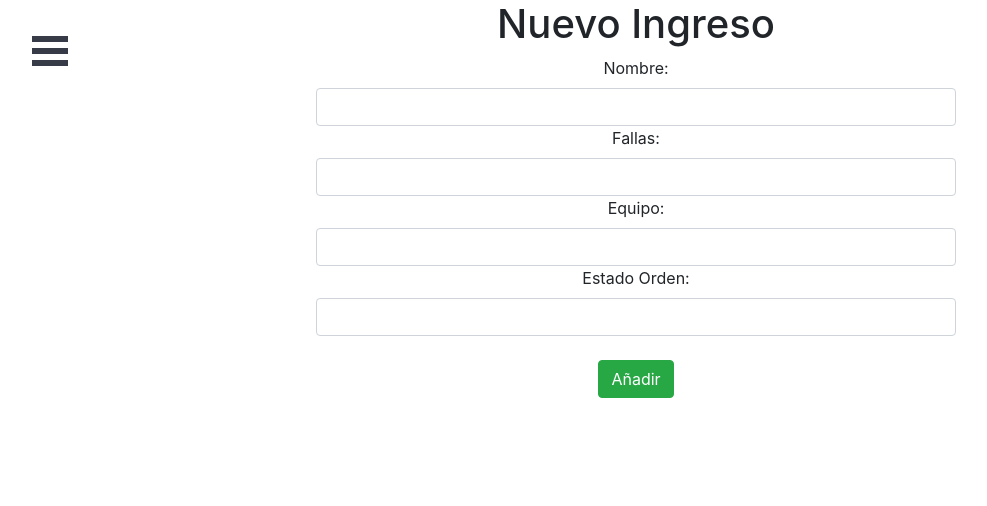
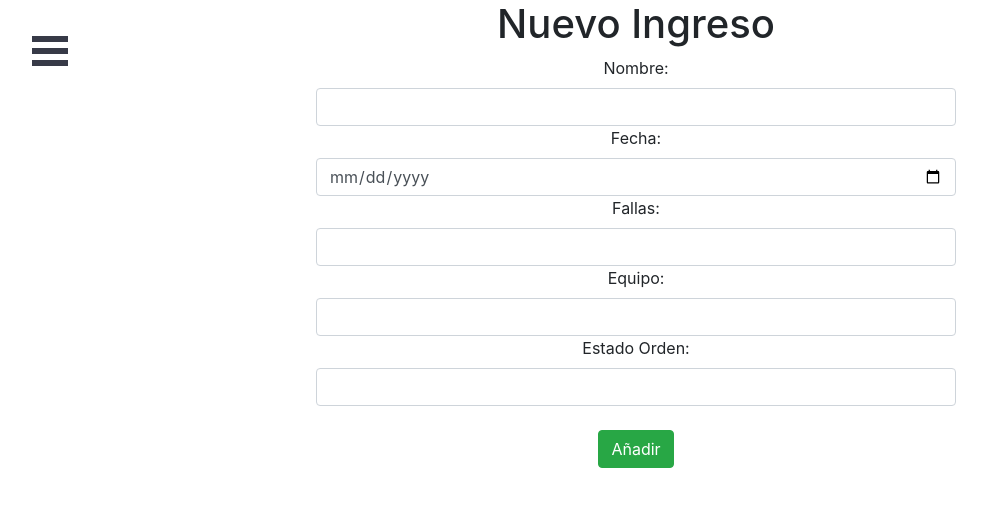
Before and after one commit to diegodl2002/iPlayappcompo1.1, a React (Create React App) app: page /create in a window 1280 px wide. Shown: the top 506 px of the page, without its empty margins (4-991 px from the left). Built offline with nearby package versions, Linux system fonts and the light colour scheme.

Commit message:
working backend routes get and put

```diff
--- a/src/Global.js
+++ b/src/Global.js
@@ -1,5 +1,5 @@
 var Global = {
-    urlproductos: "http://localhost:3000"
+    urlproductos: "http://localhost:9000"
 }
 
 export default Global;
--- a/src/components/CrudProductos/DetallesProducto.js
+++ b/src/components/CrudProductos/DetallesProducto.js
@@ -37,6 +37,7 @@ export default class DetallesProducto extends Component {
                         <NavLink to="/reparaciones" className="btn btn-sm btn-dark">Listado</NavLink>
                         <br /><br />
                         <h3>Nombre: <span style={{color: "green", fontWeight: "bold"}}>{this.state.producto.nombre}</span></h3>
+                        <h3>Fecha: <span style={{color: "green", fontWeight: "bold"}}>{this.state.producto.fecha}</span></h3>
                         <h3>Fallas: <span style={{color: "green", fontWeight: "bold"}}>{this.state.producto.falla}</span></h3>
                         <h3>Equipo: <span style={{color: "green", fontWeight: "bold"}}>{this.state.producto.equipo}</span></h3>
                         <h3>Estado Orden: <span style={{color: "green", fontWeight: "bold"}}>{this.state.producto.estadoorden}</span></h3>
--- a/src/components/CrudProductos/InsertarProducto.js
+++ b/src/components/CrudProductos/InsertarProducto.js
@@ -1,12 +1,13 @@
 import React, { Component } from 'react';
 import axios from 'axios';
-import Global from '../../Global';
+/* import Global from '../../Global'; */
 import { Redirect } from 'react-router-dom';
 
 export default class InsertarProducto extends Component {
 
     cajaNumRef = React.createRef();
     cajaNomRef = React.createRef();
+    cajaFecRef = React.createRef();
     cajaFalRef = React.createRef();
     cajaEquRef = React.createRef();
     cajaEstRef = React.createRef();
@@ -17,24 +18,26 @@ export default class InsertarProducto extends Component {
         e.preventDefault();
         var nom = this.cajaNomRef.current.value;
         var fal = this.cajaFalRef.current.value;
+        var fec = this.cajaFecRef.current.value;
         var equ = this.cajaEquRef.current.value;
         var est = this.cajaEstRef.current.value;
         var producto = {
             nombre: nom
+            , fecha: fec
             , falla: fal
             , equipo: equ
             , estadoorden: est
 
         };
-        var url = Global.urlproductos + '/productos';
-        axios.post(url, producto).then(res => {
+        /* var url = Global.urlproductos+'/users/create'; */
+        axios.post('http://localhost:4000/users/create', producto).then(res => {
             this.setState({ status: true });
         });
     }
 
     render() {
         if(this.state.status === true){
-            return <Redirect to="/" />
+            return <Redirect to="/reparaciones" />
         }
         return (
             <div>
@@ -42,6 +45,8 @@ export default class InsertarProducto extends Component {
                 <form onSubmit={this.nuevoProducto} style={{width: "50%", margin: "auto"}}>
                     <label>Nombre: </label>
                     <input type="text" name="cajanom" className="form-control" ref={this.cajaNomRef} />
+                    <label>Fecha: </label>
+                    <input type="date" name="cajafec" className="form-control" ref={this.cajaFecRef} />
                     <label>Fallas: </label>
                     <input type="text" name="cajafal" className="form-control" ref={this.cajaFalRef} />
                     <label>Equipo: </label>
--- a/src/components/CrudProductos/Productos.js
+++ b/src/components/CrudProductos/Productos.js
@@ -1,6 +1,6 @@
 import React, { Component } from 'react';
 import axios from 'axios';
-import Global from '../../Global';
+/* import Global from '../../Global'; */
 import { NavLink } from 'react-router-dom';
 
 export default class Productos extends Component {
@@ -11,9 +11,9 @@ export default class Productos extends Component {
     }
 
     cargarProductos = () => {
-        var url = Global.urlproductos;
-        var request = "/productos";
-        axios.get(url + request).then(res => {
+        /* var url = Global.urlproductos; */
+        /* var request = "/productos"; */
+        axios.get('http://localhost:4000/users').then(res => {
             this.setState({
                 productos: res.data
                 , status: true
@@ -35,6 +35,7 @@ export default class Productos extends Component {
                         <tr>
                             <th>Id Producto</th>
                             <th>Nombre</th>
+                            <th>Fecha</th>
                             <th>Fallas</th>
                             <th>Equipo</th>
                             <th>Estado Orden</th>
@@ -51,6 +52,7 @@ export default class Productos extends Component {
                                     <tr key={i}>
                                         <td>{prod.id}</td>
                                         <td style={{fontWeight: "bold"}}>{prod.nombre}</td>
+                                        <td>{prod.fecha}</td>
                                         <td>{prod.falla}</td>
                                         <td>{prod.equipo}</td>
                                         <td>{prod.estadoorden}</td>
--- a/src/components/Router.js
+++ b/src/components/Router.js
@@ -20,6 +20,7 @@ export default class Router extends Component {
                         <Route exact path="/reparaciones" component={Productos} />
                         <Route exact path="/create" component={InsertarProducto} />
                         <Route exact path="/home" component={Home} />
+                        <Route exact path="/" component={Home} />
                         <Route exact path="/products" component={Proximamente} />
                         <Route exact path="/detalles/:id" render={props => {
                             var id = props.match.params.id;
```
